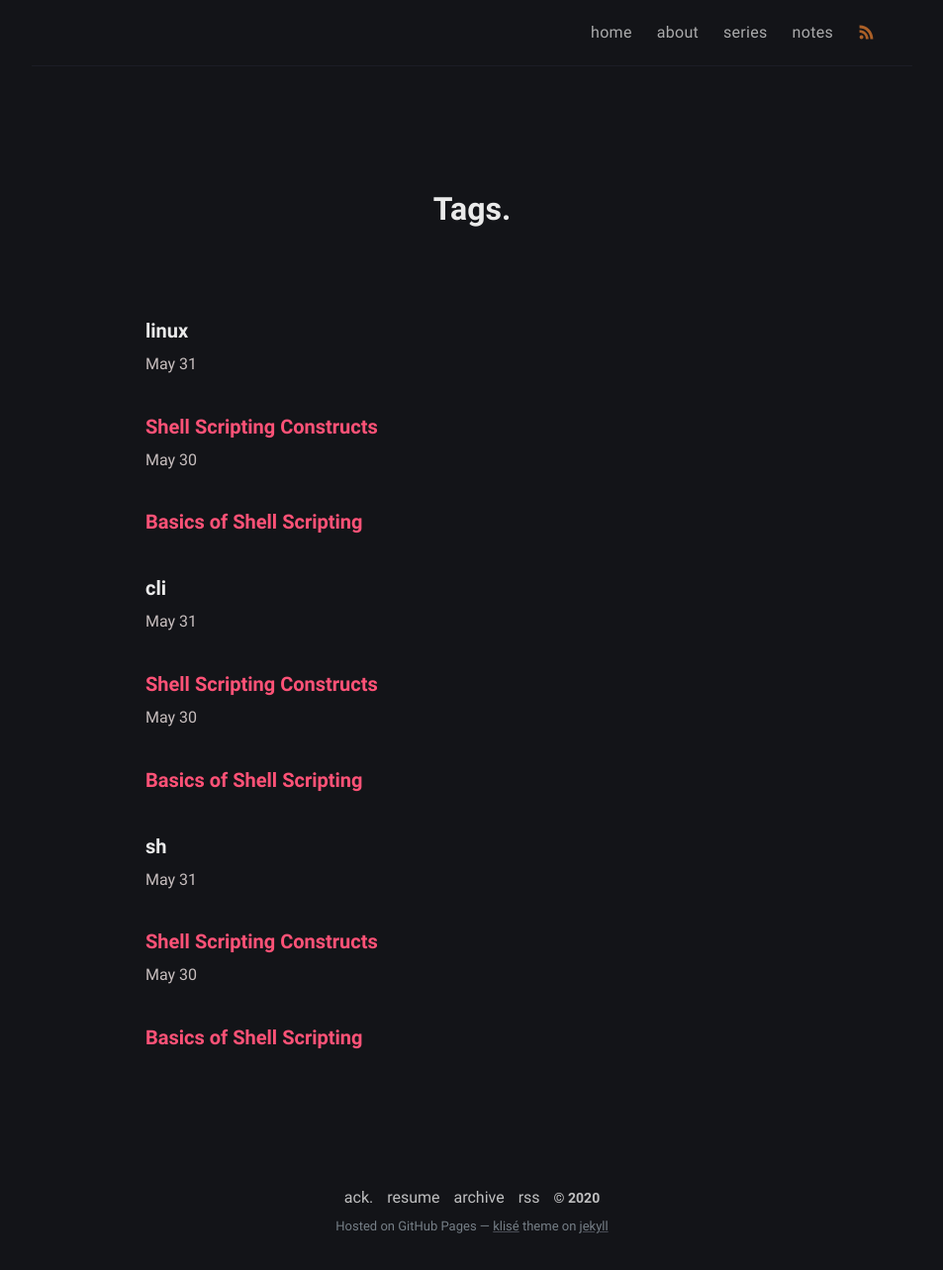
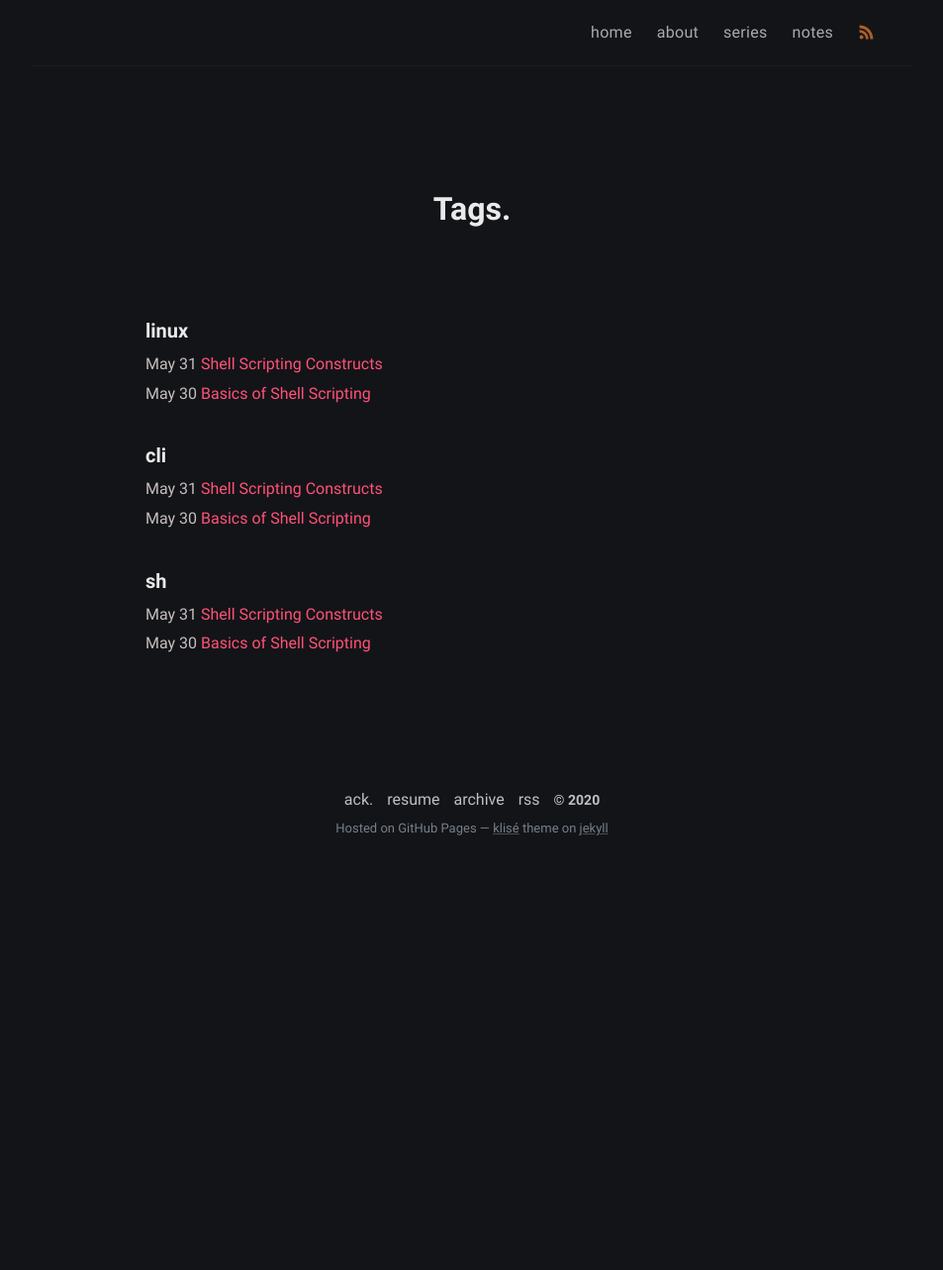
Before and after one commit to jervenclark/jervenclark.github.io, a Jekyll site: the page built from tags.md, in a window 1280 px wide. Shown: the whole page at 99% size, without its empty margins (163-1116 px from the left). Built offline with Jekyll 4.4.1, drawn with Linux system fonts in a browser that asks for light colours; after the commit the page ends 900 px from its top, so only the background shows below that.

```diff
--- a/_config.yml
+++ b/_config.yml
@@ -51,12 +51,14 @@ jekyll_compose:
     series:
     description:
     archived: false
+    usemathjax: false
   draft_default_front_matter:
     modified:
     tags: []
     series:
     description:
     archived: false
+    usemathjax: false
 
 # Build settings
 sass:
--- a/_includes/header.html
+++ b/_includes/header.html
@@ -162,4 +162,10 @@
     <meta name="theme-color" content="#2c2c2c" />
 
     <link rel="stylesheet" href="/assets/css/style.css" />
+
+    <!-- Mathjax Support -->
+    <!-- for mathjax support -->
+    {% if page.usemathjax %}
+    <script type="text/javascript" async src="https://cdn.mathjax.org/mathjax/latest/MathJax.js?config=TeX-MML-AM_CHTML"> </script>
+    {% endif %}
 </head>
--- a/tags.md
+++ b/tags.md
@@ -8,15 +8,12 @@ excerpt: Sorted article by tags.
 {% for tag in site.tags %} {% capture name %}{{ tag | first }}{% endcapture %}
 
 <h4 class="post-header" id="{{ name | downcase | slugify }}">
-  {{ name }}
+    {{ name }}
 </h4>
 {% for post in site.tags[name] %}
 <article class="posts">
-  <span class="posts-date">{{ post.date | date: "%b %d" }}</span>
-  <header class="posts-header">
-    <h4 class="posts-title">
-      <a href="{{ post.url }}">{{ post.title | escape }}</a>
-    </h4>
-  </header>
+    <span style="font-size: 14spx">{{ post.date | date: "%b %d" }}
+        <a href="{{ post.url }}">{{ post.title | escape }}</a>
+    </span>
 </article>
 {% endfor %} {% endfor %}
```
Also changed, not shown: docker-compose.yml (line endings or trailing spaces), 1 other file. Lines whose indentation alone changed are shown as unchanged.
